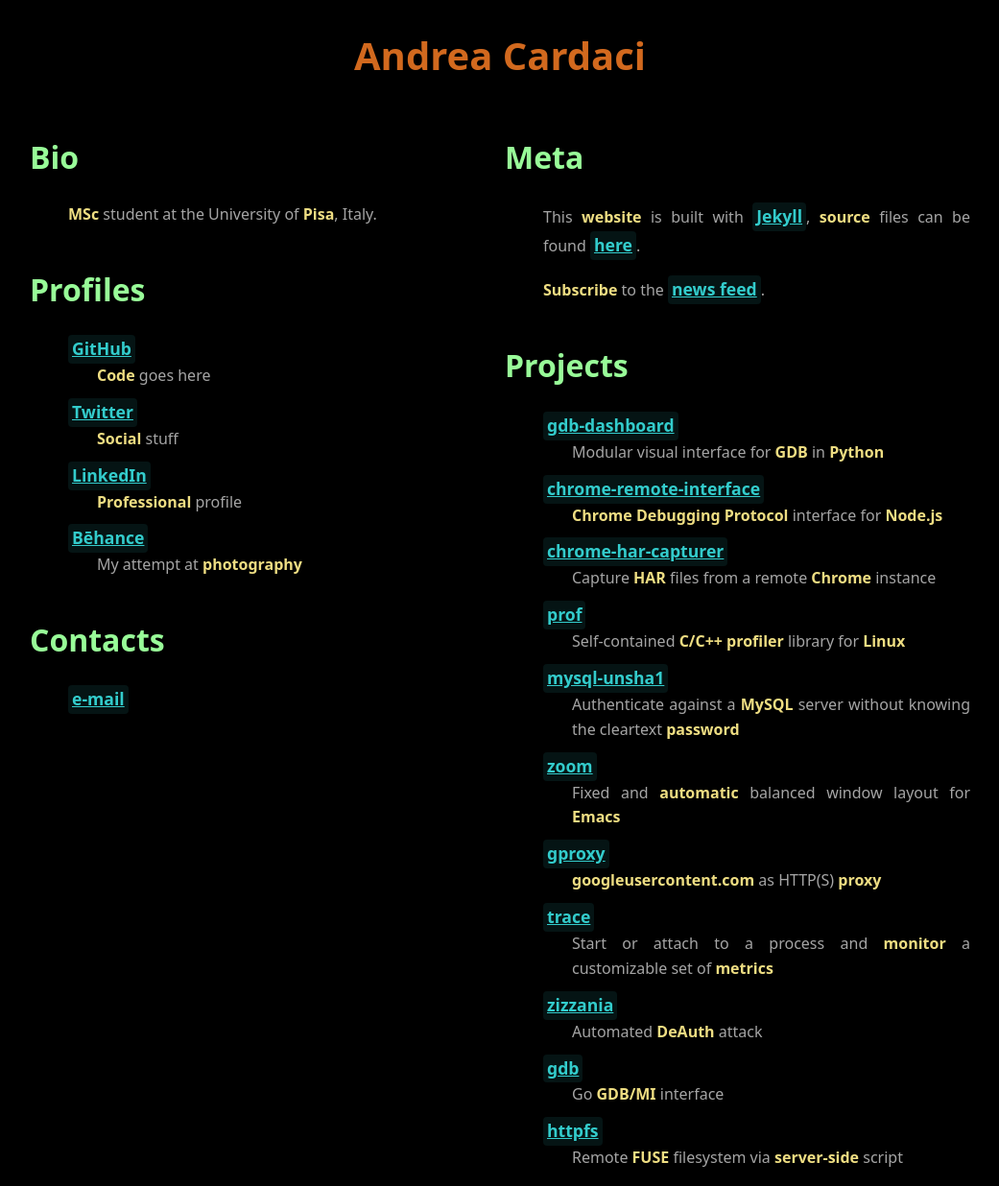
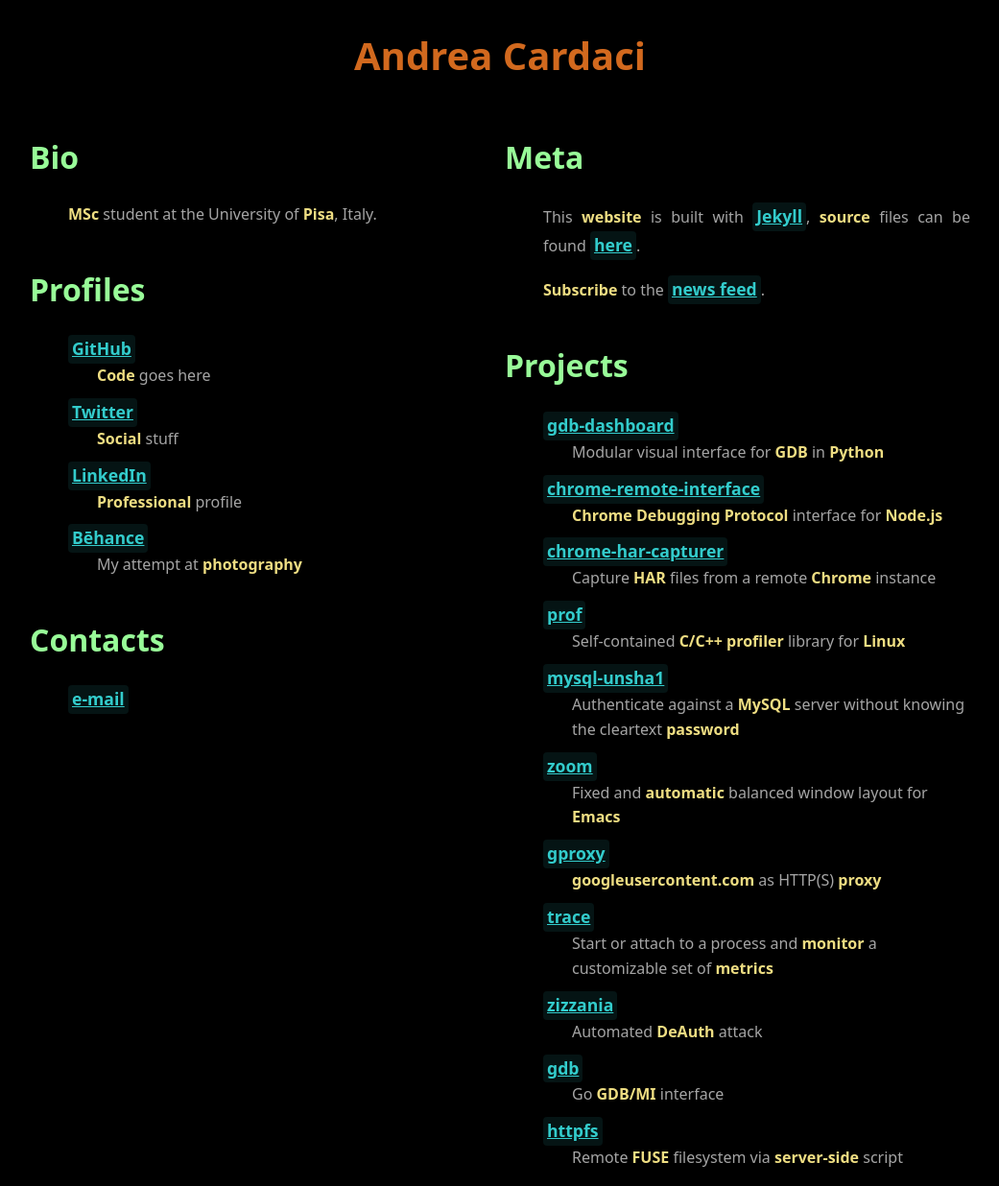
Before and after one commit to cyrus-and/cyrus-and.github.io, a Jekyll site: the page built from index.md, in a window 1280 px wide. Shown: the whole page at 96% size, without its empty margins (119-1160 px from the left). Built offline with Jekyll 4.4.1, drawn with Linux system fonts in a browser that asks for light colours; some web fonts are replaced.

Commit message:
Do not justify the text of data definitions in the index

```diff
--- a/assets/css/index.scss
+++ b/assets/css/index.scss
@@ -15,6 +15,10 @@ h2 {
 a {
     display: inline-block;
     font-size: 1.1rem;
+}
+
+dd {
+    text-align: initial;
 }
 
 // do not wrap the date in the post list
```
